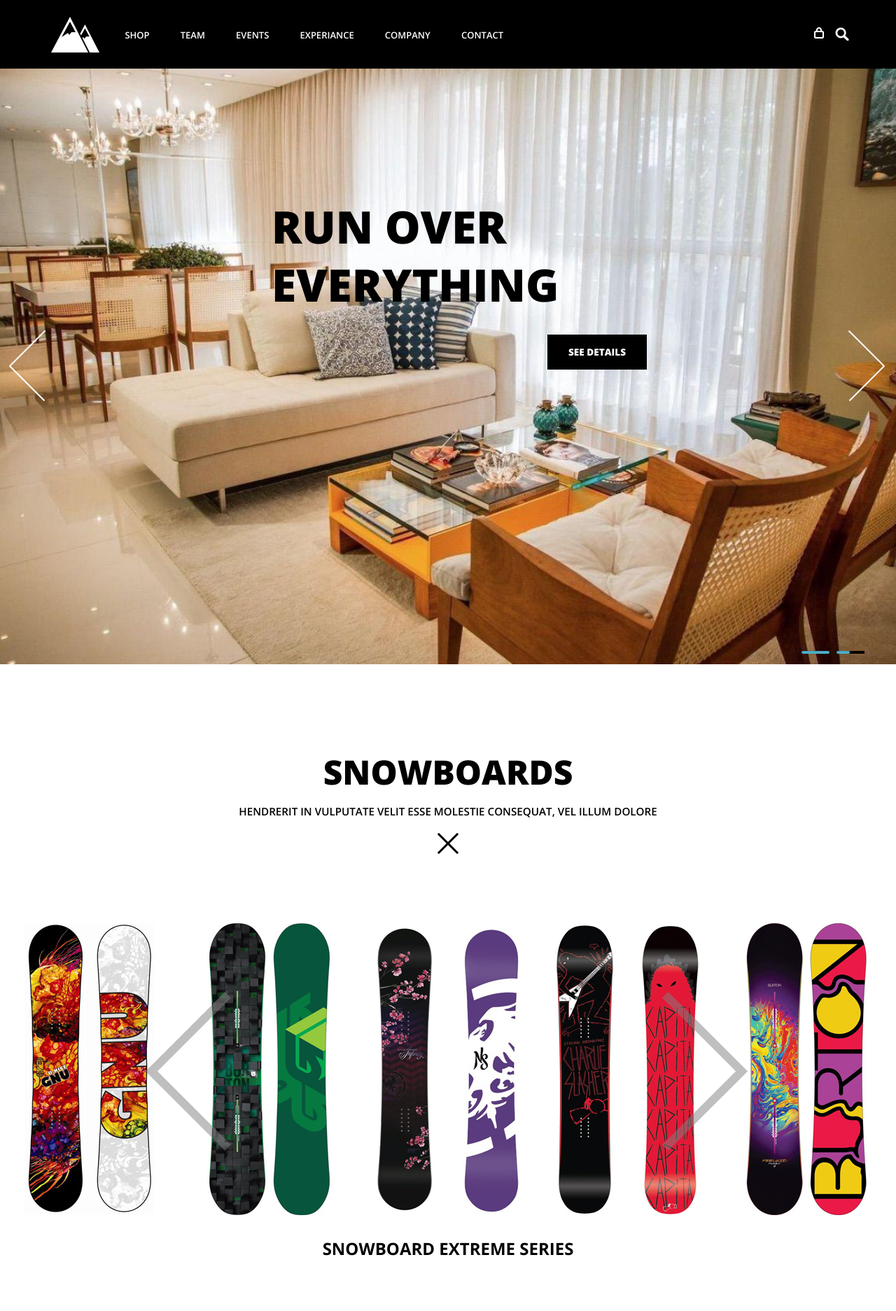
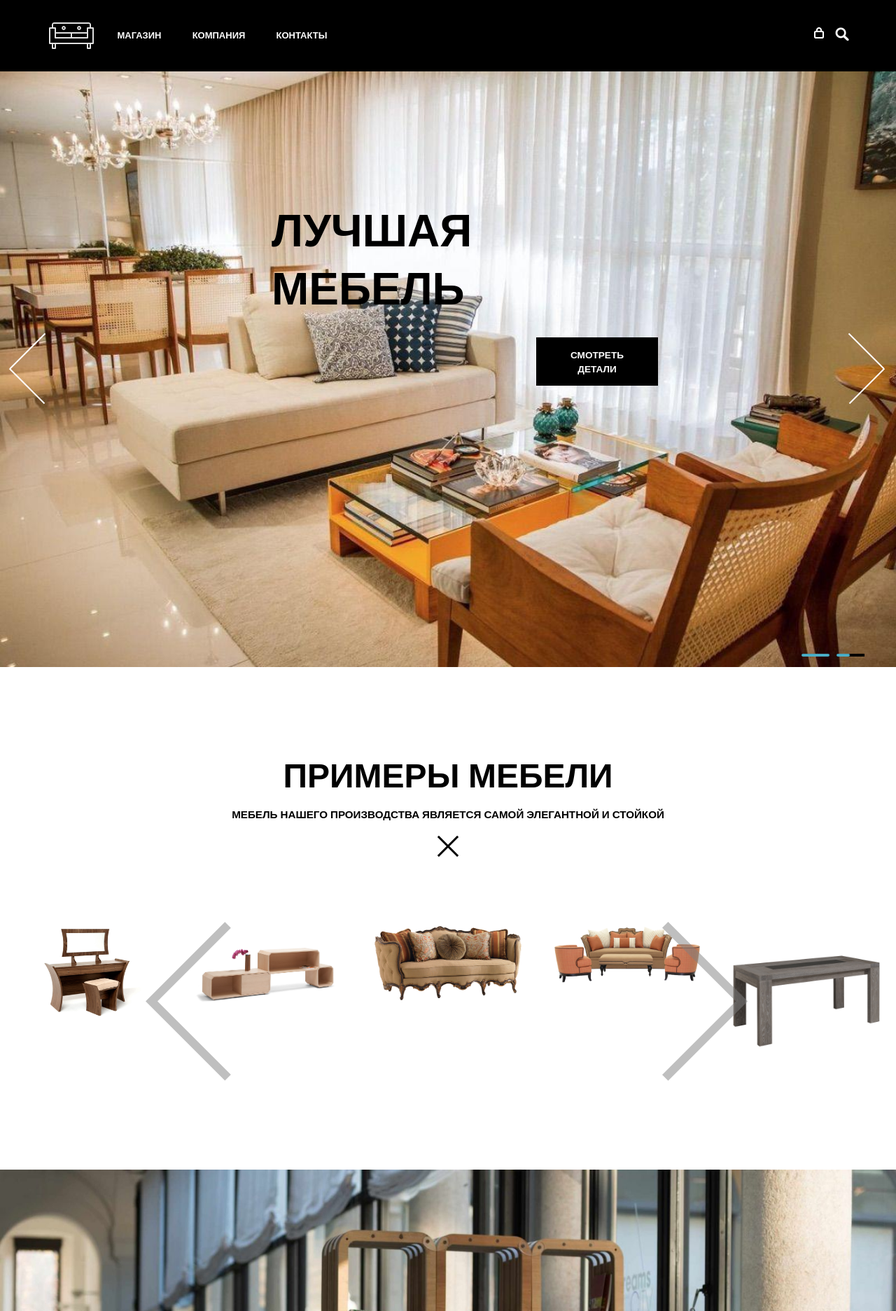
Before and after one commit to saturn09/furniture_store, a Django app: template templates/shop/index.html in a window 1280 px wide. Shown: the top 1873 px of the page at 70% size. Run offline with Django 3.2, Linux system fonts and the light colour scheme; the template is opened without the code that fills it, so the values that code supplies are empty; some libraries are stand-ins or nearby versions.

Commit message:
add: images and content

```diff
--- a/templates/shop/index.html
+++ b/templates/shop/index.html
@@ -8,9 +8,9 @@
 <html>
 <head>
     <title>Yutariya</title>
-    {% load static %}
-    <link href={% static "css/bootstrap.css" %} rel='stylesheet' type='text/css'/>
-    <link href={% static "css/style.css" %} rel='stylesheet' type='text/css'/>
+    {% load static from staticfiles %}
+    <link href={% static "shop/css/bootstrap.css" %} rel='stylesheet' type='text/css'/>
+    <link href={% static "shop/css/style.css" %} rel='stylesheet' type='text/css'/>
     <meta name="viewport" content="width=device-width, initial-scale=1, maximum-scale=1">
     <meta http-equiv="Content-Type" content="text/html; charset=utf-8"/>
     <link href='http://fonts.googleapis.com/css?family=Open+Sans:400,300,600,700,800' rel='stylesheet' type='text/css'>
@@ -21,12 +21,12 @@
     function hideURLbar() {
         window.scrollTo(0, 1);
     } </script>
-    <script src={% static "js/jquery.min.js" %}></script>
+    <script src={% static "shop/js/jquery.min.js" %}></script>
     <!--<script src="js/jquery.easydropdown.js"></script>-->
     <!--start slider -->
-    <link rel="stylesheet" href={% static "css/fwslider.css" %} media="all">
-    <script src={% static "js/jquery-ui.min.js" %}></script>
-    <script src={% static "js/fwslider.js" %}></script>
+    <link rel="stylesheet" href={% static "shop/css/fwslider.css" %} media="all">
+    <script src={% static "shop/js/jquery-ui.min.js" %}></script>
+    <script src={% static "shop/js/fwslider.js" %}></script>
     <!--end slider -->
     <script type="text/javascript">
         $(document).ready(function () {
@@ -67,20 +67,17 @@
             <div class="col-md-12">
                 <div class="header-left">
                     <div class="logo">
-                        <a href="/shop/index/"><img src={% static "images/logo.png" %} alt=""/></a>
+                        <a href="/shop/index/"><img src={% static "shop/img_src/sofa_64.png" %} alt=""/></a>
                     </div>
                     <div class="menu">
-                        <a class="toggleMenu" href="#"><img src={% static "images/nav.png" %} alt=""/></a>
+                        <a class="toggleMenu" href="#"><img src={% static "shop/images/nav.png" %} alt=""/></a>
                         <ul class="nav" id="nav">
-                            <li><a href="shop.html">Shop</a></li>
-                            <li><a href="team.html">Team</a></li>
-                            <li><a href="experiance.html">Events</a></li>
-                            <li><a href="experiance.html">Experiance</a></li>
-                            <li><a href="shop.html">Company</a></li>
-                            <li><a href="contact.html">Contact</a></li>
+                            <li><a href="shop.html">Магазин</a></li>
+                            <li><a href="shop.html">Компания</a></li>
+                            <li><a href="contact.html">Контакты</a></li>
                             <div class="clear"></div>
                         </ul>
-                        <script type="text/javascript" src={% static "js/responsive-nav.js" %}></script>
+                        <script type="text/javascript" src={% static "shop/js/responsive-nav.js" %}></script>
                     </div>
                     <div class="clear"></div>
                 </div>
@@ -135,26 +132,26 @@
         <div class="slider_container">
             <div class="slide">
                 <!-- Slide image -->
-                <img src={% static "img_src/guide-fend-shui-color-33.jpg" %} class="img-responsive" alt=""/>
+                <img src={% static "shop/img_src/guide-fend-shui-color-33.jpg" %} class="img-responsive" alt=""/>
                 <!-- /Slide image -->
                 <!-- Texts container -->
                 <div class="slide_content">
                     <div class="slide_content_wrap">
                         <!-- Text title -->
-                        <h1 class="title">Best furniture<br>Everything</h1>
+                        <h1 class="title">Лучшая мебель</h1>
                         <!-- /Text title -->
-                        <div class="button"><a href="#">See Details</a></div>
+                        <div class="button"><a href="#">Смотреть детали</a></div>
                     </div>
                 </div>
                 <!-- /Texts container -->
             </div>
             <!-- /Duplicate to create more slides -->
             <div class="slide">
-                <img src={% static "img_src/sofa-para-sala-pequena-22-1.jpg" %} class="img-responsive" alt=""/>
+                <img src={% static "shop/img_src/sofa-para-sala-pequena-22-1.jpg" %} class="img-responsive" alt=""/>
                 <div class="slide_content">
                     <div class="slide_content_wrap">
-                        <h1 class="title">Run Over<br>Everything</h1>
-                        <div class="button"><a href="#">See Details</a></div>
+                        <h1 class="title">Лучшая мебель</h1>
+                        <div class="button"><a href="#">Смотреть детали</a></div>
                     </div>
                 </div>
             </div>
@@ -168,17 +165,16 @@
 </div>
 <div class="main">
     <div class="content-top">
-        <h2>snowboards</h2>
-        <p>hendrerit in vulputate velit esse molestie consequat, vel illum dolore</p>
+        <h2>Примеры мебели</h2>
+        <p>Мебель нашего производства является самой элегантной и стойкой</p>
         <div class="close_but"><i class="close1"> </i></div>
         <ul id="flexiselDemo3">
-            <li><img src={% static "images/board1.jpg" %}/></li>
-            <li><img src={% static "images/board2.jpg" %}/></li>
-            <li><img src={% static "images/board3.jpg" %}/></li>
-            <li><img src={% static "images/board4.jpg" %}/></li>
-            <li><img src={% static "images/board5.jpg" %}/></li>
+            <li><img src={% static "shop/img_src/furniture_1.png" %}/></li>
+            <li><img src={% static "shop/img_src/furniture_2.png" %}/></li>
+            <li><img src={% static "shop/img_src/furniture_3.png" %}/></li>
+            <li><img src={% static "shop/img_src/furniture_4.png" %}/></li>
+            <li><img src={% static "shop/img_src/furniture_5.png" %}/></li>
         </ul>
-        <h3>SnowBoard Extreme Series</h3>
         <script type="text/javascript">
             $(window).load(function () {
                 $("#flexiselDemo3").flexisel({
```
Also changed, not shown: other parts of templates/shop/index.html (+13 -11 lines).
